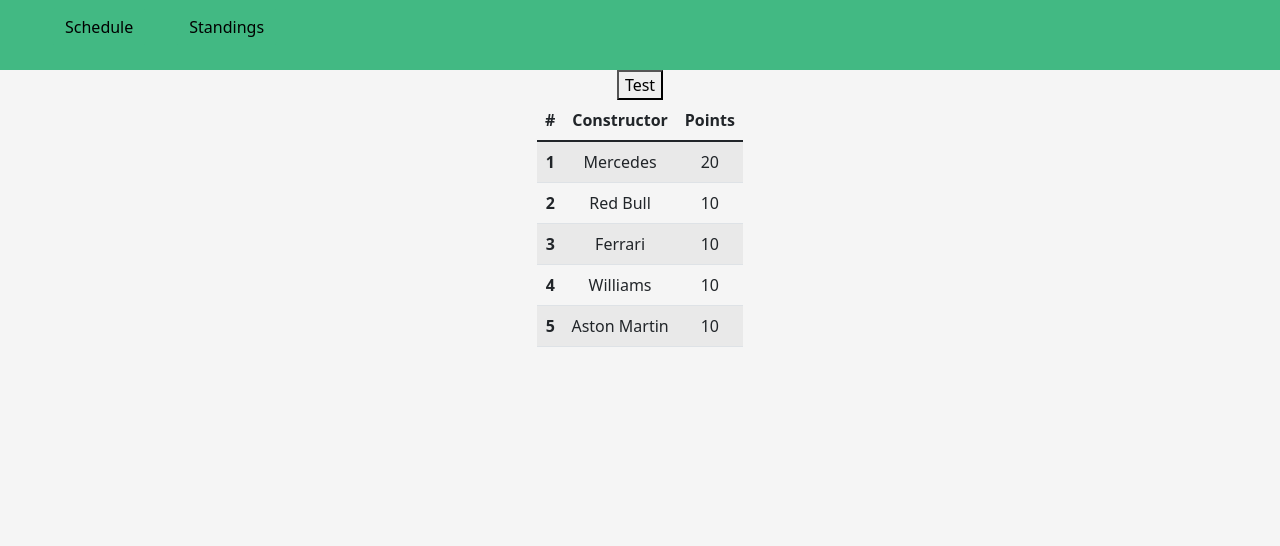
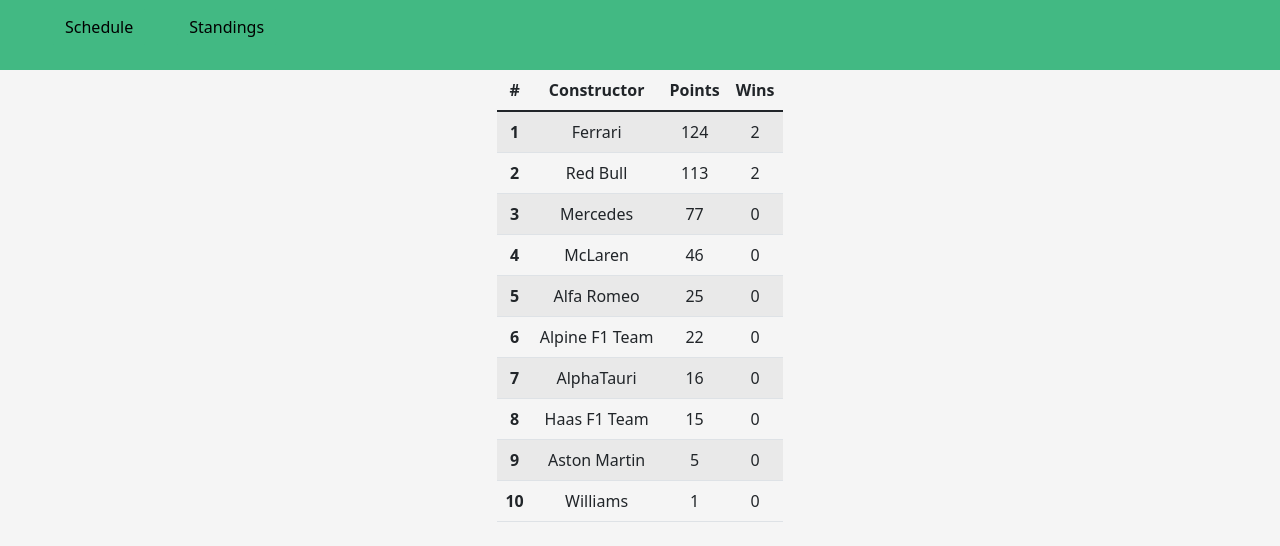
Before and after one commit to geitner-max/formula1-schedule, a Vue app: page /standings in a window 1280 px wide. Shown: the top 546 px of the page. Built offline with nearby package versions, Linux system fonts and the light colour scheme.

Commit message:
added table with constructor standings data
- uses only local data

```diff
--- a/src/components/Standings.vue
+++ b/src/components/Standings.vue
@@ -1,6 +1,6 @@
 <template>
     <div class="root-container">
-      <button>Test</button>
+
     </div>
     <div class="table-container">
       <table class="table table-striped">
@@ -9,13 +9,15 @@
             <th scope="col">#</th>
             <th scope="col">Constructor</th>
             <th scope="col">Points</th>
+            <th scope="col">Wins</th>
           </tr>
         </thead>
         <tbody>
-          <tr v-for="(item,index) in itemsConstructor" :key="item.name">
-            <th scope="row">{{index+1}}</th>
+          <tr v-for="(item,) in itemsConstructors" :key="item.name">
+            <th scope="row">{{item.pos}}</th>
             <td>{{item.name}}</td>
             <td>{{item.points}}</td>
+            <td>{{item.wins}}</td>
           </tr>
 
         </tbody>
@@ -27,6 +29,8 @@
 
 
 <script>
+//import { inject } from 'vue';
+import constructorStandingsData from './../assets/constructor_standings_response.json';
 
 export default {
   components: { },
@@ -34,13 +38,15 @@
   data () {
 
     return {
+      useLocalData: true,
       fields2: ['name', 'points', ],
-      itemsConstructor: [
-        {name: "Mercedes", points: 20},
-        {name: "Red Bull", points: 10},
-        {name: "Ferrari", points: 10},
-        {name: "Williams", points: 10},
-        {name: "Aston Martin", points: 10},
+      itemsConstructors: [],
+      itemsConstructorTest: [
+        {pos: 1, name: "Mercedes", points: 25, wins: 1},
+        {pos: 2, name: "Red Bull", points: 18, wins: 0,},
+        {pos: 2, name: "Ferrari", points: 15, wins: 0,},
+        {pos: 2, name: "Williams", points: 12, wins: 0,},
+        {pos: 2, name: "Aston Martin", points: 10, wins: 0,},
       ],
       fields: ['first_name', 'last_name', 'age'],
         items: [
@@ -51,13 +57,24 @@
         ]
     }
   },
-  setup() {
-    const strCurrentYear = new Date(Date.now()).getUTCFullYear().toString(); // get current year
-      const api = "http://ergast.com/api/f1/" + strCurrentYear + "/constructorStandings" + ".json";
-      console.log(api); //http://ergast.com/api/f1/2022/constructorStandings.json
+  created() {
+    //const strCurrentYear = new Date(Date.now()).getUTCFullYear().toString(); // get current year
+    const currentStandings = "http://ergast.com/api/f1/current/constructorStandings.json";
+      //const api = "http://ergast.com/api/f1/" + strCurrentYear + "/constructorStandings" + ".json";
+      console.log(currentStandings); //http://ergast.com/api/f1/current/constructorStandings.json
+    if(this.useLocalData){
+      this.processConstructorStandings(constructorStandingsData);
+    }
   },
   methods: {
-
+   processConstructorStandings(responseData) {
+     let constrStandings = responseData.MRData.StandingsTable.StandingsLists[0].ConstructorStandings;
+     this.itemsConstructors = [];
+     for (let constr of constrStandings){
+       this.itemsConstructors.push({points: constr.points, wins:  constr.wins, name: constr.Constructor.name, pos: constr.position})
+     }
+     console.log(this.itemsConstructors);
+   }
   }
 }
 </script>
```
